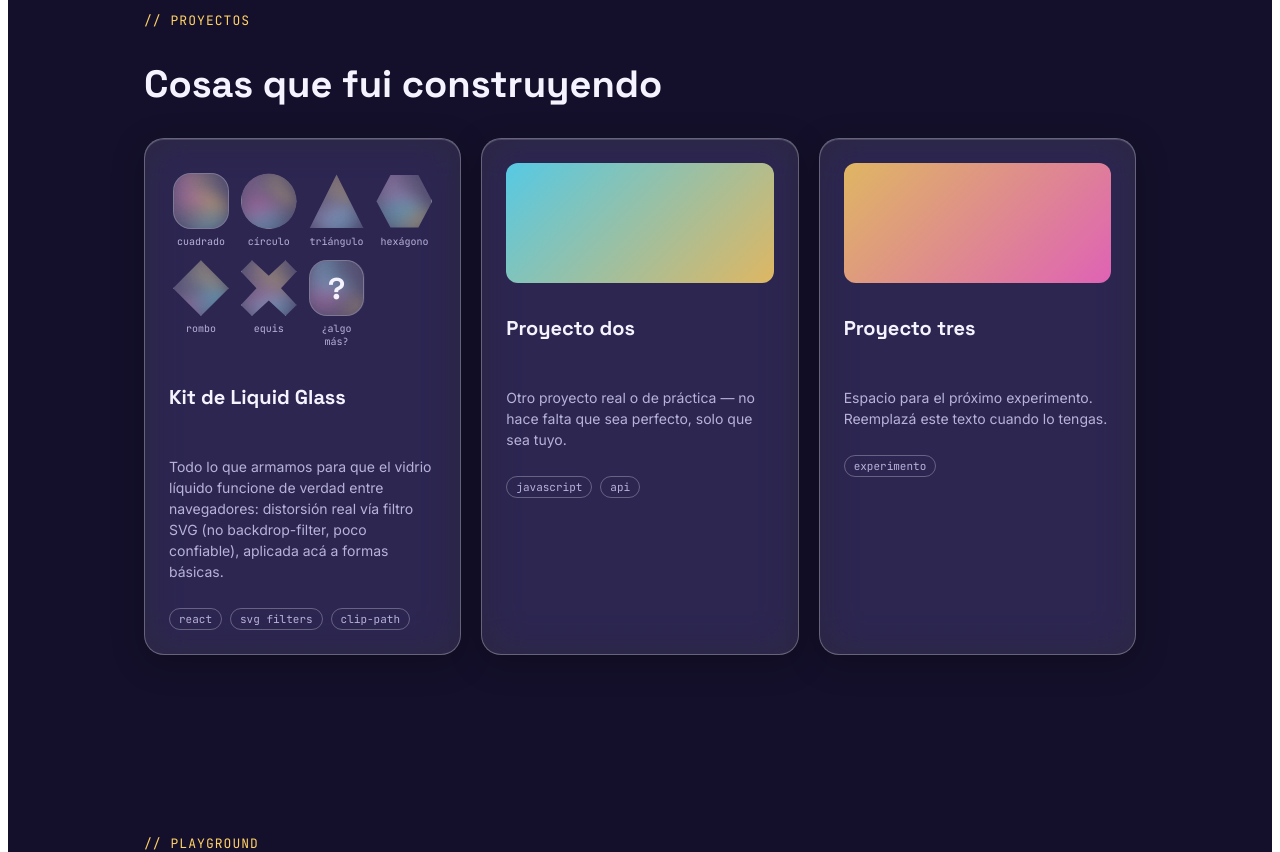
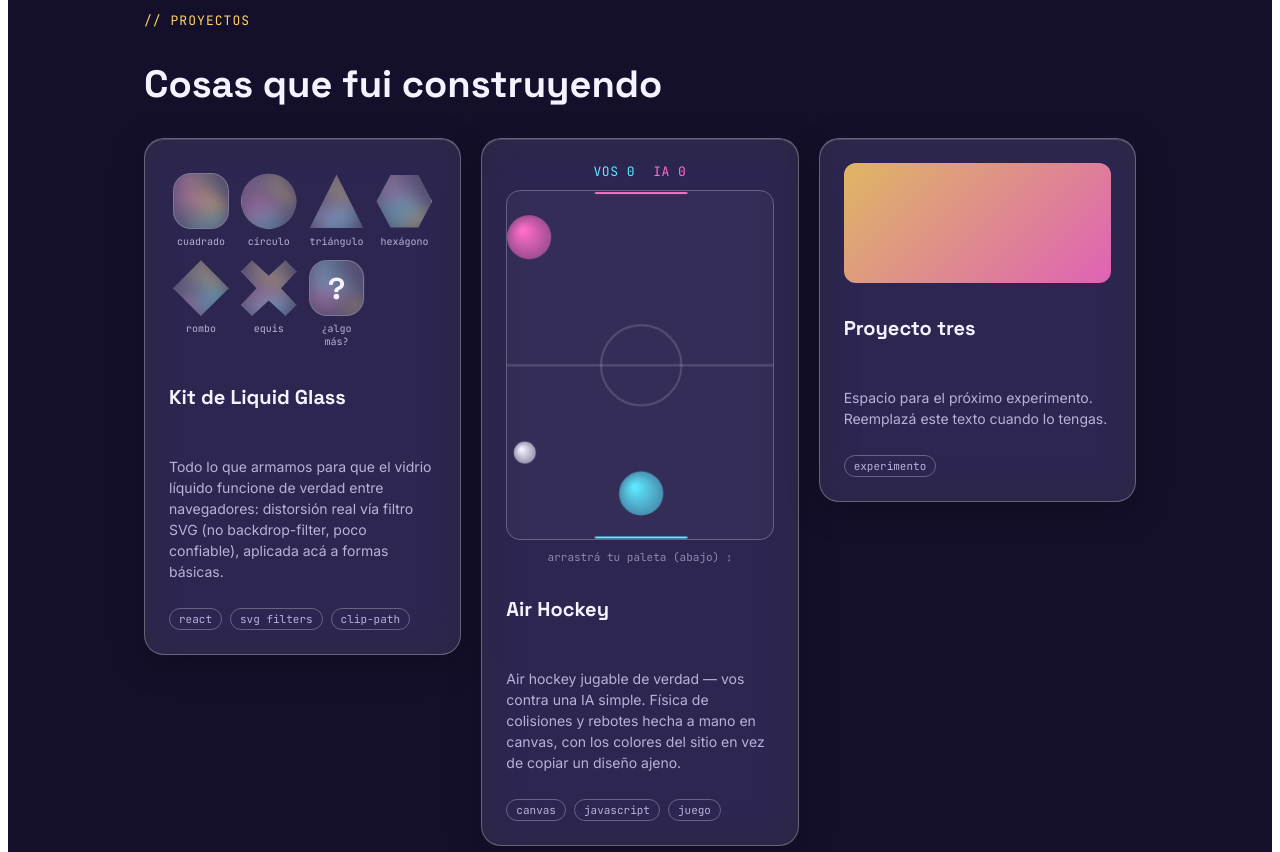
Before and after one commit to rren-ato/liquid-glass-portfolio, a React (Vite) app: page / in a window 1280 px wide. Shown: the part 1540-2392 px from the top of the page. Built offline with nearby package versions, Linux system fonts and the light colour scheme.

Commit message:
Hockey game

```diff
--- /dev/null
+++ b/src/components/HockeyGame.jsx
@@ -0,0 +1,257 @@
+import { useEffect, useRef, useState } from "react";
+
+/**
+ * Mini air hockey jugable — vos controlás la paleta de abajo
+ * (mouse o dedo), una IA simple controla la de arriba.
+ * Colores tomados directo de los tokens del sitio, no de una
+ * referencia externa (no pude ver el diseño exacto del video
+ * de origen, así que este es un diseño propio).
+ */
+export default function HockeyGame() {
+  const canvasRef = useRef(null);
+  const wrapRef = useRef(null);
+  const [score, setScore] = useState({ player: 0, ai: 0 });
+
+  useEffect(() => {
+    const canvas = canvasRef.current;
+    const wrap = wrapRef.current;
+    const ctx = canvas.getContext("2d");
+    const dpr = Math.min(window.devicePixelRatio || 1, 2);
+
+    let W, H;
+    const PADDLE_R = 22;
+    const PUCK_R = 11;
+    const GOAL_HALF = 46;
+
+    let puck = { x: 0, y: 0, vx: 0, vy: 0 };
+    let player = { x: 0, y: 0, px: 0, py: 0 };
+    let ai = { x: 0, y: 0 };
+    let frozen = 40; // frames de pausa al arrancar/después de un gol
+    let scoreRef = { player: 0, ai: 0 };
+
+    const resize = () => {
+      const rect = wrap.getBoundingClientRect();
+      W = rect.width;
+      H = rect.width * 1.3;
+      canvas.width = W * dpr;
+      canvas.height = H * dpr;
+      canvas.style.width = W + "px";
+      canvas.style.height = H + "px";
+      ctx.setTransform(dpr, 0, 0, dpr, 0, 0);
+      resetPuck();
+      player.x = W / 2;
+      player.y = H - 46;
+      ai.x = W / 2;
+      ai.y = 46;
+    };
+
+    const resetPuck = () => {
+      puck.x = W / 2;
+      puck.y = H / 2;
+      const angle = Math.random() * Math.PI * 2;
+      puck.vx = Math.cos(angle) * 2.4;
+      puck.vy = Math.sin(angle) * 2.4;
+      frozen = 40;
+    };
+
+    resize();
+    window.addEventListener("resize", resize);
+
+    let isOnScreen = true;
+    let isTabVisible = !document.hidden;
+    const io = new IntersectionObserver(([entry]) => (isOnScreen = entry.isIntersecting), {
+      rootMargin: "100px",
+    });
+    io.observe(wrap);
+    const onVisibility = () => (isTabVisible = !document.hidden);
+    document.addEventListener("visibilitychange", onVisibility);
+
+    // --- control de la paleta del jugador (mouse / touch) ---
+    const setPlayerFromClient = (clientX, clientY) => {
+      const rect = canvas.getBoundingClientRect();
+      let x = clientX - rect.left;
+      let y = clientY - rect.top;
+      x = Math.max(PADDLE_R, Math.min(W - PADDLE_R, x));
+      y = Math.max(H / 2 + PADDLE_R, Math.min(H - PADDLE_R, y));
+      player.px = player.x;
+      player.py = player.y;
+      player.x = x;
+      player.y = y;
+    };
+    const onPointerMove = (e) => {
+      if (e.cancelable) e.preventDefault();
+      setPlayerFromClient(e.clientX, e.clientY);
+    };
+    canvas.addEventListener("pointerdown", (e) => canvas.setPointerCapture(e.pointerId));
+    canvas.addEventListener("pointermove", onPointerMove, { passive: false });
+
+    const colors = {
+      table: "rgba(255,255,255,0.03)",
+      line: "rgba(255,255,255,0.18)",
+      player: "#5EE7FF",
+      ai: "#FF6EC7",
+      puck: "#F5F3FF",
+    };
+
+    let raf;
+    const step = () => {
+      if (isOnScreen && isTabVisible) {
+        update();
+        draw();
+      }
+      raf = requestAnimationFrame(step);
+    };
+
+    function update() {
+      if (frozen > 0) {
+        frozen--;
+        return;
+      }
+
+      // IA: sigue al puck en X con velocidad limitada
+      const aiSpeed = 3.2;
+      const dx = puck.x - ai.x;
+      ai.x += Math.max(-aiSpeed, Math.min(aiSpeed, dx));
+      ai.x = Math.max(PADDLE_R, Math.min(W - PADDLE_R, ai.x));
+      ai.y = 46;
+
+      puck.x += puck.vx;
+      puck.y += puck.vy;
+
+      // paredes laterales
+      if (puck.x < PUCK_R) {
+        puck.x = PUCK_R;
+        puck.vx *= -1;
+      }
+      if (puck.x > W - PUCK_R) {
+        puck.x = W - PUCK_R;
+        puck.vx *= -1;
+      }
+
+      // gol arriba (IA recibe) / abajo (jugador recibe)
+      const inGoalRange = puck.x > W / 2 - GOAL_HALF && puck.x < W / 2 + GOAL_HALF;
+      if (puck.y < -PUCK_R) {
+        if (inGoalRange) {
+          scoreRef.player++;
+          setScore({ ...scoreRef });
+        }
+        resetPuck();
+        return;
+      }
+      if (puck.y > H + PUCK_R) {
+        if (inGoalRange) {
+          scoreRef.ai++;
+          setScore({ ...scoreRef });
+        }
+        resetPuck();
+        return;
+      }
+      if (puck.y < PUCK_R && !inGoalRange) {
+        puck.y = PUCK_R;
+        puck.vy *= -1;
+      }
+      if (puck.y > H - PUCK_R && !inGoalRange) {
+        puck.y = H - PUCK_R;
+        puck.vy *= -1;
+      }
+
+      // colisión con paletas
+      collide(player, player.x - player.px, player.y - player.py);
+      collide(ai, 0, 0);
+
+      // fricción leve + tope de velocidad
+      const speed = Math.hypot(puck.vx, puck.vy);
+      const maxSpeed = 9;
+      if (speed > maxSpeed) {
+        puck.vx = (puck.vx / speed) * maxSpeed;
+        puck.vy = (puck.vy / speed) * maxSpeed;
+      }
+    }
+
+    function collide(paddle, paddleVx, paddleVy) {
+      const dx = puck.x - paddle.x;
+      const dy = puck.y - paddle.y;
+      const dist = Math.hypot(dx, dy) || 0.001;
+      const minDist = PADDLE_R + PUCK_R;
+      if (dist < minDist) {
+        const nx = dx / dist;
+        const ny = dy / dist;
+        puck.x = paddle.x + nx * minDist;
+        puck.y = paddle.y + ny * minDist;
+        const speed = Math.hypot(puck.vx, puck.vy) + 1.5;
+        puck.vx = nx * speed + paddleVx * 0.4;
+        puck.vy = ny * speed + paddleVy * 0.4;
+      }
+    }
+
+    function draw() {
+      ctx.clearRect(0, 0, W, H);
+
+      ctx.fillStyle = colors.table;
+      ctx.fillRect(0, 0, W, H);
+
+      ctx.strokeStyle = colors.line;
+      ctx.lineWidth = 2;
+      ctx.beginPath();
+      ctx.moveTo(0, H / 2);
+      ctx.lineTo(W, H / 2);
+      ctx.stroke();
+      ctx.beginPath();
+      ctx.arc(W / 2, H / 2, 40, 0, Math.PI * 2);
+      ctx.stroke();
+
+      // arcos
+      ctx.strokeStyle = colors.player;
+      ctx.beginPath();
+      ctx.moveTo(W / 2 - GOAL_HALF, H - 2);
+      ctx.lineTo(W / 2 + GOAL_HALF, H - 2);
+      ctx.stroke();
+      ctx.strokeStyle = colors.ai;
+      ctx.beginPath();
+      ctx.moveTo(W / 2 - GOAL_HALF, 2);
+      ctx.lineTo(W / 2 + GOAL_HALF, 2);
+      ctx.stroke();
+
+      drawDisc(puck.x, puck.y, PUCK_R, colors.puck);
+      drawDisc(ai.x, ai.y, PADDLE_R, colors.ai);
+      drawDisc(player.x, player.y, PADDLE_R, colors.player);
+    }
+
+    function drawDisc(x, y, r, color) {
+      const grad = ctx.createRadialGradient(x - r * 0.3, y - r * 0.3, r * 0.1, x, y, r);
+      grad.addColorStop(0, color);
+      grad.addColorStop(1, color + "88");
+      ctx.fillStyle = grad;
+      ctx.beginPath();
+      ctx.arc(x, y, r, 0, Math.PI * 2);
+      ctx.fill();
+    }
+
+    raf = requestAnimationFrame(step);
+
+    return () => {
+      cancelAnimationFrame(raf);
+      window.removeEventListener("resize", resize);
+      canvas.removeEventListener("pointermove", onPointerMove);
+      document.removeEventListener("visibilitychange", onVisibility);
+      io.disconnect();
+    };
+  }, []);
+
+  return (
+    <div className="lg-hockey">
+      <div className="lg-hockey-score">
+        <span className="lg-hockey-score-tag" style={{ color: "var(--blob-b)" }}>
+          vos {score.player}
+        </span>
+        <span className="lg-hockey-score-tag" style={{ color: "var(--blob-a)" }}>
+          ia {score.ai}
+        </span>
+      </div>
+      <div ref={wrapRef} className="lg-hockey-table">
+        <canvas ref={canvasRef} />
+      </div>
+      <span className="lg-hockey-hint">arrastrá tu paleta (abajo) ↕</span>
+    </div>
+  );
+}
--- a/src/components/ProjectCard.jsx
+++ b/src/components/ProjectCard.jsx
@@ -1,11 +1,12 @@
 import LiquidShapesDemo from "./LiquidShapesDemo";
+import HockeyGame from "./HockeyGame";
 
 export default function ProjectCard({ project }) {
   return (
     <div className="lg-glass lg-project-card">
-      {project.media === "shapes" ? (
-        <LiquidShapesDemo />
-      ) : (
+      {project.media === "shapes" && <LiquidShapesDemo />}
+      {project.media === "hockey" && <HockeyGame />}
+      {!project.media && (
         <div className="lg-project-thumb" style={{ background: project.gradient }} />
       )}
       <h3>{project.title}</h3>
--- a/src/components/Projects.jsx
+++ b/src/components/Projects.jsx
@@ -1,14 +1,19 @@
 import { PROJECTS } from "../data/projects";
 import ProjectCard from "./ProjectCard";
+import RevealRTL from "./RevealRTL";
 
 export default function Projects() {
   return (
     <section className="lg-section" id="projects">
-      <div className="lg-section-head">// proyectos</div>
-      <h2 className="lg-section-title">Cosas que fui construyendo</h2>
+      <RevealRTL>
+        <div className="lg-section-head">// proyectos</div>
+        <h2 className="lg-section-title">Cosas que fui construyendo</h2>
+      </RevealRTL>
       <div className="lg-grid">
-        {PROJECTS.map((project) => (
-          <ProjectCard key={project.title} project={project} />
+        {PROJECTS.map((project, i) => (
+          <RevealRTL key={project.title} delay={i * 140}>
+            <ProjectCard project={project} />
+          </RevealRTL>
         ))}
       </div>
     </section>
--- /dev/null
+++ b/src/components/RevealRTL.jsx
@@ -0,0 +1,37 @@
+import { useEffect, useRef, useState } from "react";
+
+/**
+ * Envuelve a `children` y los hace aparecer deslizándose de derecha
+ * a izquierda cuando entran en pantalla (una sola vez). Con
+ * `delay` (ms) se pueden escalonar varios elementos en secuencia.
+ */
+export default function RevealRTL({ children, delay = 0, className = "" }) {
+  const ref = useRef(null);
+  const [visible, setVisible] = useState(false);
+
+  useEffect(() => {
+    const reduceMotion = window.matchMedia("(prefers-reduced-motion: reduce)").matches;
+    if (reduceMotion) {
+      setVisible(true);
+      return;
+    }
+    const el = ref.current;
+    const io = new IntersectionObserver(
+      ([entry]) => {
+        if (entry.isIntersecting) {
+          setTimeout(() => setVisible(true), delay);
+          io.disconnect();
+        }
+      },
+      { threshold: 0.15 }
+    );
+    io.observe(el);
+    return () => io.disconnect();
+  }, [delay]);
+
+  return (
+    <div ref={ref} className={`lg-reveal-rtl ${visible ? "lg-reveal-in" : ""} ${className}`}>
+      {children}
+    </div>
+  );
+}
--- a/src/data/projects.js
+++ b/src/data/projects.js
@@ -7,11 +7,11 @@ export const PROJECTS = [
     media: "shapes",
   },
   {
-    title: "Proyecto dos",
+    title: "Air Hockey",
     description:
-      "Otro proyecto real o de práctica — no hace falta que sea perfecto, solo que sea tuyo.",
-    tags: ["javascript", "api"],
-    gradient: "linear-gradient(135deg, var(--blob-b), var(--blob-c))",
+      "Air hockey jugable de verdad — vos contra una IA simple. Física de colisiones y rebotes hecha a mano en canvas, con los colores del sitio en vez de copiar un diseño ajeno.",
+    tags: ["canvas", "javascript", "juego"],
+    media: "hockey",
   },
   {
     title: "Proyecto tres",
--- a/src/styles/tokens.css
+++ b/src/styles/tokens.css
@@ -517,6 +517,52 @@ button {
   }
 }
 
+/* --- apariciones dinámicas de derecha a izquierda --- */
+.lg-reveal-rtl {
+  opacity: 0;
+  transform: translateX(56px);
+  transition: opacity 0.6s cubic-bezier(0.22, 1, 0.36, 1),
+    transform 0.6s cubic-bezier(0.22, 1, 0.36, 1);
+}
+.lg-reveal-rtl.lg-reveal-in {
+  opacity: 1;
+  transform: translateX(0);
+}
+
+/* --- air hockey --- */
+.lg-hockey {
+  display: flex;
+  flex-direction: column;
+  align-items: center;
+  gap: 10px;
+}
+.lg-hockey-score {
+  display: flex;
+  gap: 18px;
+  font-family: var(--mono);
+  font-size: 13px;
+  text-transform: uppercase;
+  letter-spacing: 0.04em;
+}
+.lg-hockey-table {
+  position: relative;
+  width: 100%;
+  border-radius: 14px;
+  overflow: hidden;
+  border: 1px solid var(--glass-border);
+  touch-action: none;
+}
+.lg-hockey-table canvas {
+  display: block;
+  touch-action: none;
+}
+.lg-hockey-hint {
+  font-family: var(--mono);
+  font-size: 11px;
+  color: var(--text-muted);
+  opacity: 0.7;
+}
+
 @media (prefers-reduced-motion: reduce) {
   .lg-root * {
     animation: none !important;
```
